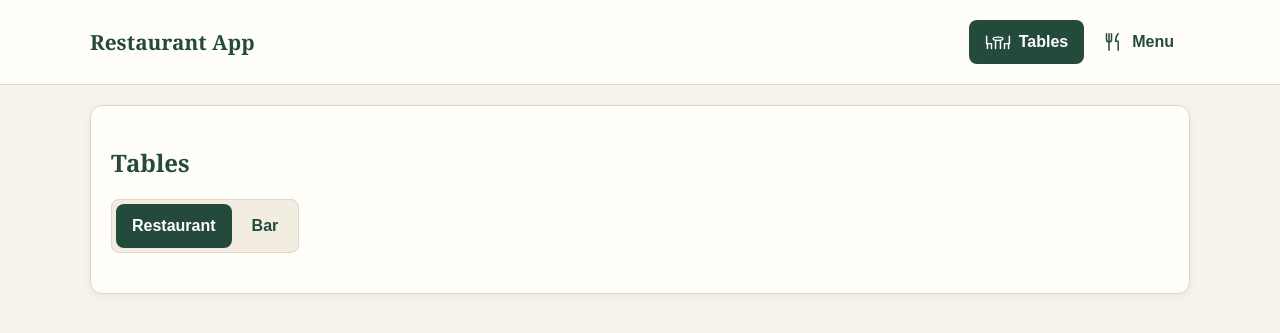
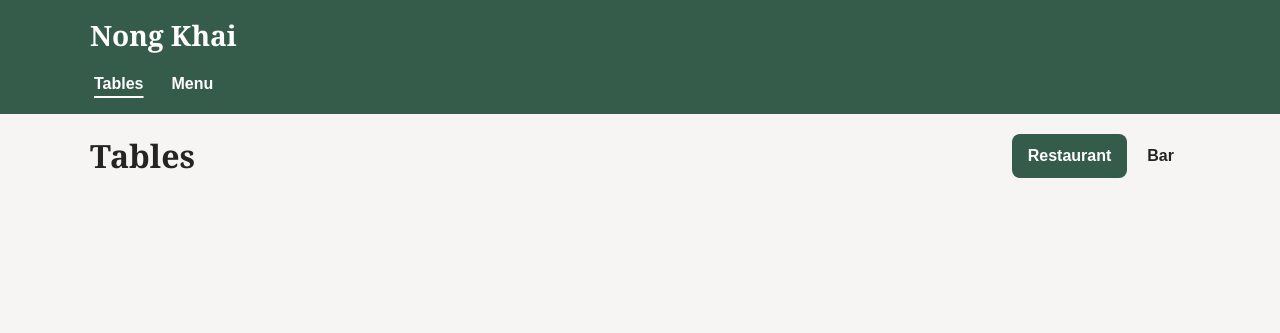
Before and after one commit to daisy-may-t/restaurant, a Flask app: page /tables in a window 1280 px wide. Shown: the top 333 px of the page. Run offline with Flask 3, Linux system fonts and the light colour scheme; data that the repository does not hold is empty.

Commit message:
UI rework

```diff
--- a/static/css/style.css
+++ b/static/css/style.css
@@ -1,13 +1,15 @@
 :root {
-  --color-background: #f7f3eb;
-  --color-surface: #fffdf8;
-  --color-surface-muted: #f2ece1;
-  --color-primary: #234a3b;
-  --color-primary-hover: #193b2f;
-  --color-occupied: #f7c982;
-  --color-text: #252923;
-  --color-muted: #59635b;
-  --color-border: #dcd7cc;
+  --color-background: #f6f5f3;
+  --color-surface: #ffffff;
+  --color-surface-muted: #efeeeb;
+  --color-primary: #355c4b;
+  --color-primary-hover: #294939;
+  --color-accent: #a37774;
+  --color-occupied: #f0e2e0;
+  --color-text: #242424;
+  --color-heading: #242424;
+  --color-muted: #5e625e;
+  --color-border: #d9d5d4;
   --color-danger: #a73535;
   --color-danger-surface: #fff0ed;
   --color-danger-hover: #f9dfdb;
@@ -35,22 +37,32 @@ body {
 }
 
 .topbar {
-  background: var(--color-surface);
-  border-bottom: 1px solid var(--color-border);
+  background: var(--color-primary);
+  color: var(--color-surface);
 }
 
 .topbar .container {
   display: flex;
-  align-items: center;
-  justify-content: space-between;
-  gap: var(--space-5);
+  flex-direction: column;
+  align-items: flex-start;
+  gap: var(--space-2);
+  padding-top: var(--space-4);
+  padding-bottom: var(--space-2);
 }
 
-.app-name {
-  color: var(--color-primary);
+.brand {
+  display: inline-block;
+  color: var(--color-surface);
+  text-decoration: none;
+  white-space: nowrap;
   font-family: Georgia, serif;
-  font-size: 1.3rem;
+  font-size: 1.75rem;
   font-weight: 700;
+}
+
+.brand:hover {
+  text-decoration: underline;
+  text-underline-offset: 4px;
 }
 
 .icon {
@@ -61,36 +73,31 @@ body {
   vertical-align: middle;
 }
 
-.icon--nav-table {
-  width: 26px;
-  height: 20px;
-}
-
 .primary-nav {
   display: flex;
-  gap: var(--space-1);
+  flex-wrap: wrap;
+  gap: var(--space-5);
 }
 
 .primary-nav a {
   display: inline-flex;
   align-items: center;
-  justify-content: center;
-  gap: var(--space-2);
   min-height: var(--control-height);
-  padding: 0 var(--space-4);
-  border-radius: var(--radius-control);
-  color: var(--color-primary);
+  padding: 0 var(--space-1);
+  color: var(--color-surface);
   text-decoration: none;
   font-weight: 600;
 }
 
 .primary-nav a[aria-current="page"] {
-  background: var(--color-primary);
-  color: white;
+  text-decoration: underline;
+  text-decoration-thickness: 2px;
+  text-underline-offset: 7px;
 }
 
 .primary-nav a:hover:not([aria-current="page"]) {
-  background: var(--color-surface-muted);
+  text-decoration: underline;
+  text-underline-offset: 7px;
 }
 
 :is(a, button, input, select, textarea):focus-visible {
@@ -98,24 +105,18 @@ body {
   outline-offset: 3px;
 }
 
-.primary-nav a[aria-current="page"]:focus-visible {
-  outline-color: var(--color-text);
-}
-
-.panel {
-  background: var(--color-surface);
-  border: 1px solid var(--color-border);
-  border-radius: var(--radius-card);
-  padding: var(--space-5);
-  box-shadow: 0 2px 8px rgba(0, 0, 0, 0.05);
+.topbar a:focus-visible {
+  outline-color: var(--color-surface);
 }
 
 h2, h3 {
-  color: var(--color-primary);
+  color: var(--color-heading);
 }
 
 h2 {
   font-family: Georgia, serif;
+  font-size: 2rem;
+  line-height: 1.15;
 }
 
 .menu-page {
@@ -199,16 +214,25 @@ h2 {
   background: var(--color-danger-surface);
 }
 
+.tables-heading {
+  display: flex;
+  align-items: center;
+  justify-content: space-between;
+  gap: var(--space-4);
+  flex-wrap: wrap;
+  margin-bottom: var(--space-5);
+}
+
+.tables-heading h2 {
+  margin: 0;
+}
+
 .area-tabs {
   display: flex;
   width: fit-content;
   max-width: 100%;
   gap: var(--space-1);
-  margin-bottom: var(--space-5);
-  padding: var(--space-1);
-  border: 1px solid var(--color-border);
-  border-radius: var(--radius-control);
-  background: var(--color-surface-muted);
+  margin-left: auto;
 }
 
 .area-tabs a {
@@ -218,7 +242,7 @@ h2 {
   min-height: var(--control-height);
   padding: 0 var(--space-4);
   border-radius: var(--radius-control);
-  color: var(--color-primary);
+  color: var(--color-heading);
   text-decoration: none;
   font-weight: 600;
 }
--- a/templates/base.html
+++ b/templates/base.html
@@ -4,16 +4,16 @@
   <head>
     <meta charset="UTF-8" />
     <meta name="viewport" content="width=device-width, initial-scale=1.0" />
-    <title>{% block title %}Restaurant App{% endblock %}</title>
+    <title>{% block title %}Nong Khai{% endblock %}</title>
     <link rel="stylesheet" href="{{ url_for('static', filename='css/style.css') }}" />
   </head>
   <body>
     <header class="topbar">
       <div class="container">
-        <span class="app-name">Restaurant App</span>
+        <a class="brand" href="{{ url_for('tables') }}">Nong Khai</a>
         <nav class="primary-nav" aria-label="Main navigation">
-          <a href="{{ url_for('tables') }}" {% if request.endpoint not in ('menu', 'edit_menu_item', 'delete_menu_item_route') %}aria-current="page"{% endif %}>{{ icon('table', 'icon--nav-table') }} Tables</a>
-          <a href="{{ url_for('menu') }}" {% if request.endpoint in ('menu', 'edit_menu_item', 'delete_menu_item_route') %}aria-current="page"{% endif %}>{{ icon('utensils') }} Menu</a>
+          <a href="{{ url_for('tables') }}" {% if request.endpoint not in ('menu', 'edit_menu_item', 'delete_menu_item_route') %}aria-current="page"{% endif %}>Tables</a>
+          <a href="{{ url_for('menu') }}" {% if request.endpoint in ('menu', 'edit_menu_item', 'delete_menu_item_route') %}aria-current="page"{% endif %}>Menu</a>
         </nav>
       </div>
     </header>
--- a/templates/menu.html
+++ b/templates/menu.html
@@ -5,7 +5,7 @@
 
 {% block content %}
   <div class="menu-page">
-  <section class="panel menu-editor">
+  <section class="menu-editor">
     <h2>{{ 'Edit menu item' if editing_item else 'Menu' }}</h2>
     <p class="section-intro">{{ 'Update the name or price below.' if editing_item else 'Add dishes and drinks to the menu.' }}</p>
 
@@ -34,7 +34,7 @@
     </form>
   </section>
 
-  <section class="panel menu-list">
+  <section class="menu-list">
     <h2>Menu items</h2>
     <table class="data-table">
       <thead>
--- a/templates/tables.html
+++ b/templates/tables.html
@@ -4,13 +4,14 @@
 {% block title %}Tables{% endblock %}
 
 {% block content %}
-  <section class="panel">
-    <h2>Tables</h2>
-
-    <nav class="area-tabs" aria-label="Table area">
-      <a href="{{ url_for('tables', area='restaurant') }}" {% if area == 'restaurant' %}aria-current="page"{% endif %}>Restaurant</a>
-      <a href="{{ url_for('tables', area='bar') }}" {% if area == 'bar' %}aria-current="page"{% endif %}>Bar</a>
-    </nav>
+  <section class="tables-page">
+    <div class="tables-heading">
+      <h2>Tables</h2>
+      <nav class="area-tabs" aria-label="Table area">
+        <a href="{{ url_for('tables', area='restaurant') }}" {% if area == 'restaurant' %}aria-current="page"{% endif %}>Restaurant</a>
+        <a href="{{ url_for('tables', area='bar') }}" {% if area == 'bar' %}aria-current="page"{% endif %}>Bar</a>
+      </nav>
+    </div>
 
     <div class="table-grid">
       {% for table in tables %}
--- a/templates/ticket.html
+++ b/templates/ticket.html
@@ -4,7 +4,7 @@
 {% block title %}Ticket preview - {{ table.name }}{% endblock %}
 
 {% block content %}
-  <section class="panel ticket-preview">
+  <section class="ticket-preview">
     <h2>Ticket preview</h2>
     <pre>{{ ticket }}</pre>
     <div class="ticket-actions">
```
Also changed, not shown: other parts of static/css/style.css (+33 -9 lines), templates/table_order.html (+15 -11 lines).
